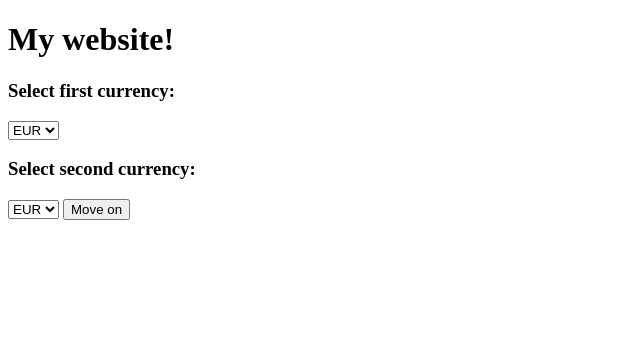
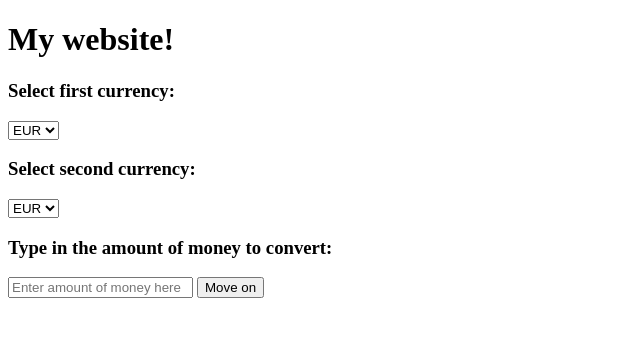
Before and after one commit to fokamdk99/Currency-converter, a Django app: page / in a window 1280 px wide. Shown: the top 337 px of the page, without its empty margins (0-640 px from the left). Run offline with Django 3.2, Linux system fonts and the light colour scheme; data that the repository does not hold is empty.

Commit message:
second commit

```diff
--- a/PWInside/pwinside/templates/pwinside/index.html
+++ b/PWInside/pwinside/templates/pwinside/index.html
@@ -21,6 +21,8 @@
                 <option value = "{{ key }}"> {{ key }}</option>
                 {% endfor %}
             </select>
+            <h3>Type in the amount of money to convert:</h3>
+            <input name = "money" placeholder="Enter amount of money here">
             <button type="submit">Move on</button>
         </form>
 
--- a/PWInside/pwinside/templates/pwinside/response.html
+++ b/PWInside/pwinside/templates/pwinside/response.html
@@ -7,7 +7,7 @@
     </head>
     <body>
         <h1>Response</h1>
-        <h4>One {{ first }} costs {{ rate }} {{ second }}</h4>
+        <h4>{{ money }} {{ first }} costs {{ rate }} {{ second }}</h4>
 
     </body>
 </html>
--- a/PWInside/pwinside/views.py
+++ b/PWInside/pwinside/views.py
@@ -29,6 +29,7 @@ def index(request):
 def output(request):
     first = request.POST["first"]
     second = request.POST["second"]
+    money = request.POST["money"]
     print(f"first currency: {first}, second currency: {second}")
     value1 = data[first]
     value2 = data[second]
@@ -36,12 +37,14 @@ def output(request):
         content = {
             "first": first,
             "second": second,
-            "rate": value2
+            "rate": float(money) * value2,
+            "money": money
         }
     else:
         content = {
             "first": first,
             "second": second,
-            "rate": value2/value1
+            "rate": float(money) * value2 / value1,
+            "money": money
         }
     return render(request, "pwinside/response.html", content)
```
